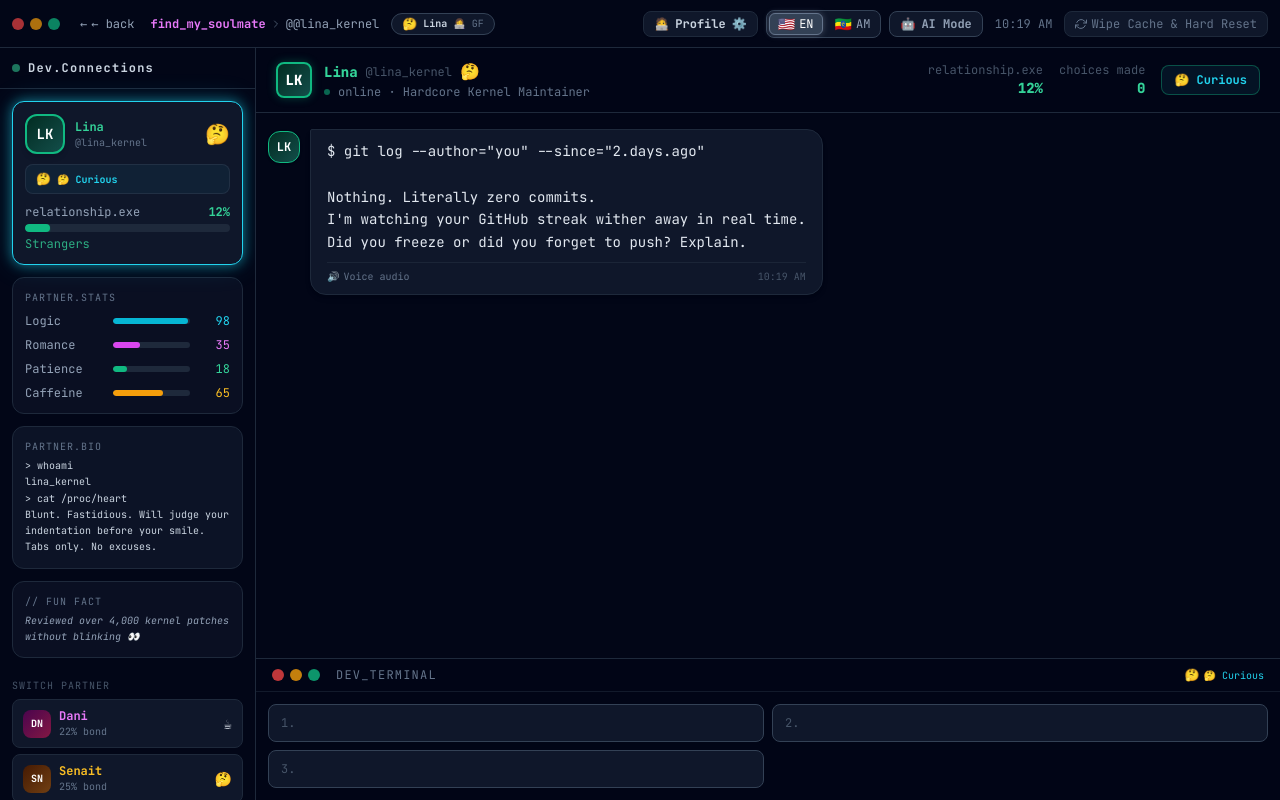
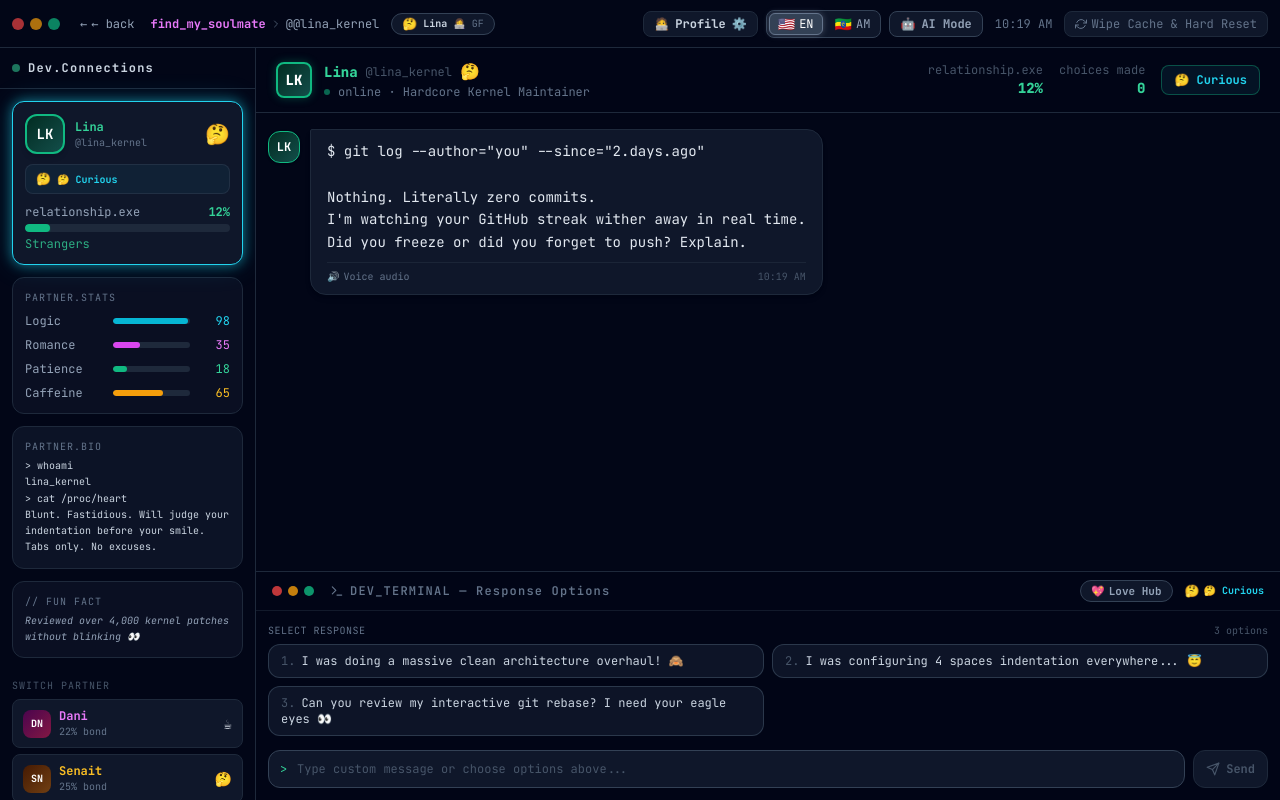
Before and after one commit to Lido01/find-my-soulmate, a React (Vite) app: page / in a window 1280 px wide. Both pictures are taken after a click on the element 302 px from the left and 556 px from the top of the page. Built offline with nearby package versions, Linux system fonts and the light colour scheme.

Commit message:
feat(layout): upgrade FooterConsole with custom message input and Love Hub drawer toggle

```diff
--- a/src/components/layout/FooterConsole.jsx
+++ b/src/components/layout/FooterConsole.jsx
@@ -1,80 +1,134 @@
-// Commit: feat(layout): add FooterConsole with choice buttons, gift button, and terminal UI
+// ─────────────────────────────────────────────────────────────────────────────
+// FooterConsole.jsx — Terminal Input, Quick Options, Romantic Drawer Toggle & Gifts
+// ─────────────────────────────────────────────────────────────────────────────
 
+import { useState } from "react";
 import { MOOD_META } from "../../data/characters.js";
-import { IconGift } from "../ui/Icons.jsx";
+import { IconGift, IconTerminal, IconSend, IconHeart } from "../ui/Icons.jsx";
+import { soundEngine } from "../../utils/audio.js";
 
 export default function FooterConsole({
   dialogue,
   character,
   charState,
   onChoice,
+  onSendMessage,
   isTyping,
   t,
   lang = "en",
   onGiftClick,
   canGift = false,
+  aiModeActive = false,
+  onToggleLoveDrawer,
+  loveDrawerOpen = false,
 }) {
+  const [inputText, setInputText] = useState("");
   const choices = dialogue?.choices ?? [];
-  const mood = charState?.mood;
+  const mood = charState?.mood || character?.defaultMood || "curious";
   const moodMeta = MOOD_META[mood] ?? {};
-  const accentColor = character?.accentColor ?? "#64748b";
-  const showGift = canGift && (charState?.relationship ?? 0) > 35;
+  const borderColor = character?.borderColor ?? "#10b981";
+
+  function handleFormSubmit(e) {
+    e.preventDefault();
+    const trimmed = inputText.trim();
+    if (!trimmed || isTyping) return;
+    soundEngine.playMessageBeep();
+    onSendMessage?.(trimmed);
+    setInputText("");
+  }
 
   return (
-    <footer className="border-t border-slate-800 bg-slate-950/95 backdrop-blur">
+    <footer className="border-t border-slate-800 bg-slate-950/95 backdrop-blur shrink-0">
       {/* Terminal title bar */}
       <div className="flex items-center gap-2 px-4 py-2 border-b border-slate-800/60">
         {/* macOS traffic lights */}
         <div className="flex items-center gap-1.5 mr-2">
-          <span className="w-3 h-3 rounded-full bg-red-500/80" />
-          <span className="w-3 h-3 rounded-full bg-amber-500/80" />
-          <span className="w-3 h-3 rounded-full bg-emerald-500/80" />
+          <span className="w-2.5 h-2.5 rounded-full bg-red-500/80" />
+          <span className="w-2.5 h-2.5 rounded-full bg-amber-500/80" />
+          <span className="w-2.5 h-2.5 rounded-full bg-emerald-500/80" />
         </div>
-        <span className="font-mono text-xs text-slate-500 tracking-widest">DEV_TERMINAL</span>
+        <div className="flex items-center gap-1.5 text-slate-500">
+          <IconTerminal className="w-3.5 h-3.5" />
+          <span className="font-mono text-xs tracking-widest font-semibold">
+            {t?.devTerminal ?? "DEV_TERMINAL"}
+          </span>
+        </div>
 
         <div className="ml-auto flex items-center gap-3">
+          {/* Romantic Love Drawer Button */}
+          <button
+            type="button"
+            onClick={() => {
+              soundEngine.playHeartbeat();
+              onToggleLoveDrawer?.();
+            }}
+            className={`flex items-center gap-1 px-2.5 py-0.5 rounded-full font-mono text-[11px] font-bold border transition-all ${
+              loveDrawerOpen
+                ? 'bg-fuchsia-950 border-fuchsia-500 text-fuchsia-300 shadow-md shadow-fuchsia-900/40'
+                : 'bg-slate-900 border-slate-700 text-slate-400 hover:text-fuchsia-300 hover:border-fuchsia-600'
+            }`}
+            title="Open Developer Love Indicators & Romantic Emojis"
+          >
+            <span>💖</span>
+            <span className="hidden sm:inline">Love Hub</span>
+          </button>
+
           {/* Mood indicator */}
           {moodMeta.emoji && (
             <div className="flex items-center gap-1">
               <span className="text-xs">{moodMeta.emoji}</span>
-              <span className="font-mono text-[10px]" style={{ color: moodMeta.borderColor ?? "#94a3b8" }}>
+              <span className={`font-mono text-[10px] font-bold ${moodMeta.textClass || 'text-cyan-400'}`}>
                 {t?.moods?.[mood] ?? mood}
               </span>
             </div>
           )}
+
           {/* Typing status */}
           {isTyping && (
-            <span className="font-mono text-[10px] text-slate-500 animate-pulse">typing...</span>
+            <span className="font-mono text-[10px] text-amber-400 animate-pulse">
+              {t?.isTyping ?? "typing..."}
+            </span>
           )}
         </div>
       </div>
 
-      {/* Choices + Gift button */}
-      <div className="p-3 flex flex-col gap-2">
-        {/* Choice grid */}
+      <div className="p-3 space-y-2.5">
+        {/* Branching choices (when available in scripted mode) */}
         {choices.length > 0 && (
+          <div>
+            <div className="flex items-center justify-between mb-1.5">
+              <p className="font-mono text-[10px] text-slate-500 uppercase tracking-wider">
+                {t?.selectResponse ?? "QUICK RESPONSES"}
+              </p>
+              <span className="font-mono text-[10px] text-slate-600">
+                {choices.length} options
+              </span>
+            </div>
+
             <div className="grid grid-cols-1 md:grid-cols-2 gap-2">
               {choices.map((choice, i) => {
-              const label = typeof choice === "object" ? choice[lang] ?? choice.en ?? choice.text : choice;
+                const label = typeof choice === "object"
+                  ? (choice[lang] ?? choice.label ?? choice.en ?? choice.text ?? "")
+                  : choice;
                 return (
                   <button
-                  key={i}
-                  onClick={() => !isTyping && onChoice?.(choice, i)}
+                    key={choice.id ?? i}
+                    onClick={() => {
+                      if (!isTyping) {
+                        soundEngine.playMessageBeep();
+                        onChoice?.(choice);
+                      }
+                    }}
                     disabled={isTyping}
                     className={`
-                    group relative w-full text-left font-mono text-xs px-3 py-2.5 rounded-lg border
-                    bg-slate-900 border-slate-700 text-slate-300
+                      group relative w-full text-left font-mono text-xs px-3 py-2 rounded-xl border
+                      bg-slate-900/90 border-slate-700/80 text-slate-300
                       transition-all duration-200
-                    hover:border-opacity-80 hover:text-white hover:bg-slate-800
+                      hover:border-opacity-100 hover:text-white hover:bg-slate-800
                       ${isTyping ? "opacity-40 cursor-not-allowed" : "cursor-pointer"}
                     `}
-                  style={
-                    !isTyping
-                      ? { "--hover-border": accentColor }
-                      : {}
-                  }
                     onMouseEnter={(e) => {
-                    if (!isTyping) e.currentTarget.style.borderColor = accentColor;
+                      if (!isTyping) e.currentTarget.style.borderColor = borderColor;
                     }}
                     onMouseLeave={(e) => {
                       e.currentTarget.style.borderColor = "";
@@ -83,7 +137,7 @@ export default function FooterConsole({
                     <span className="text-slate-600 mr-1.5">{i + 1}.</span>
                     {label}
                     {!isTyping && (
-                    <span className="absolute right-2.5 top-1/2 -translate-y-1/2 font-mono text-[10px] text-slate-600 opacity-0 group-hover:opacity-100 transition-opacity">
+                      <span className="absolute right-2.5 top-1/2 -translate-y-1/2 font-mono text-[10px] text-slate-500 opacity-0 group-hover:opacity-100 transition-opacity">
                         ↵
                       </span>
                     )}
@@ -91,20 +145,60 @@ export default function FooterConsole({
                 );
               })}
             </div>
+          </div>
         )}
 
+        {/* Freeform custom text input row */}
+        <form onSubmit={handleFormSubmit} className="flex items-center gap-2 pt-1">
+          <div className="relative flex-1">
+            <span className="absolute left-3 top-1/2 -translate-y-1/2 font-mono text-xs text-emerald-400 select-none">
+              &gt;
+            </span>
+            <input
+              type="text"
+              value={inputText}
+              onChange={(e) => setInputText(e.target.value)}
+              placeholder={
+                aiModeActive
+                  ? (lang === 'am' ? "ለ AI ነፍስ ጓደኛህ/ሽን ማንኛውንም መልእክት ጻፍ..." : "Chat freely with your AI soulmate in English or Amharic...")
+                  : (lang === 'am' ? "መልእክት ይተይቡ ወይም ከላይ ይምረጡ..." : "Type custom message or choose options above...")
+              }
+              disabled={isTyping}
+              className="w-full bg-slate-900 border border-slate-700 focus:border-emerald-500 rounded-xl pl-7 pr-3 py-2.5 font-mono text-xs text-slate-200 placeholder:text-slate-600 focus:outline-none transition-colors"
+            />
+          </div>
+
+          {/* Send button */}
+          <button
+            type="submit"
+            disabled={!inputText.trim() || isTyping}
+            className={`font-mono text-xs font-bold px-3 py-2.5 rounded-xl border flex items-center gap-1.5 transition-all
+              ${!inputText.trim() || isTyping
+                ? "bg-slate-900 border-slate-800 text-slate-600 cursor-not-allowed"
+                : "bg-emerald-950 border-emerald-700 text-emerald-300 hover:bg-emerald-900 cursor-pointer shadow-md shadow-emerald-900/30"
+              }`}
+          >
+            <IconSend className="w-3.5 h-3.5" />
+            <span className="hidden sm:inline">Send</span>
+          </button>
+
           {/* Gift button */}
-        {showGift && (
-          <div className="flex justify-end">
+          {canGift && (
             <button
-              onClick={onGiftClick}
-              className="flex items-center gap-2 font-mono text-xs px-3 py-2 rounded-lg border border-amber-700/60 bg-amber-950/40 text-amber-300 hover:bg-amber-900/50 hover:border-amber-500 transition-all duration-200"
+              type="button"
+              onClick={() => {
+                soundEngine.playHeartbeat();
+                onGiftClick();
+              }}
+              disabled={isTyping}
+              className="flex items-center gap-1.5 font-mono text-xs px-3 py-2.5 rounded-xl border border-fuchsia-700/60 bg-fuchsia-950/40 text-fuchsia-300 hover:bg-fuchsia-900/50 hover:border-fuchsia-500 transition-all shadow-md shadow-fuchsia-900/20"
+              title={t?.sendGift ?? "Send a Gift"}
             >
-              <IconGift className="w-3.5 h-3.5" />
-              {t?.sendGift ?? "Send Gift"} 🎁
+              <IconGift className="w-3.5 h-3.5 text-fuchsia-400" />
+              <span className="hidden sm:inline">{t?.sendGift ?? "🎁 Gift"}</span>
             </button>
-          </div>
           )}
+        </form>
       </div>
     </footer>
   );
```
Lines whose indentation alone changed are shown as unchanged.
